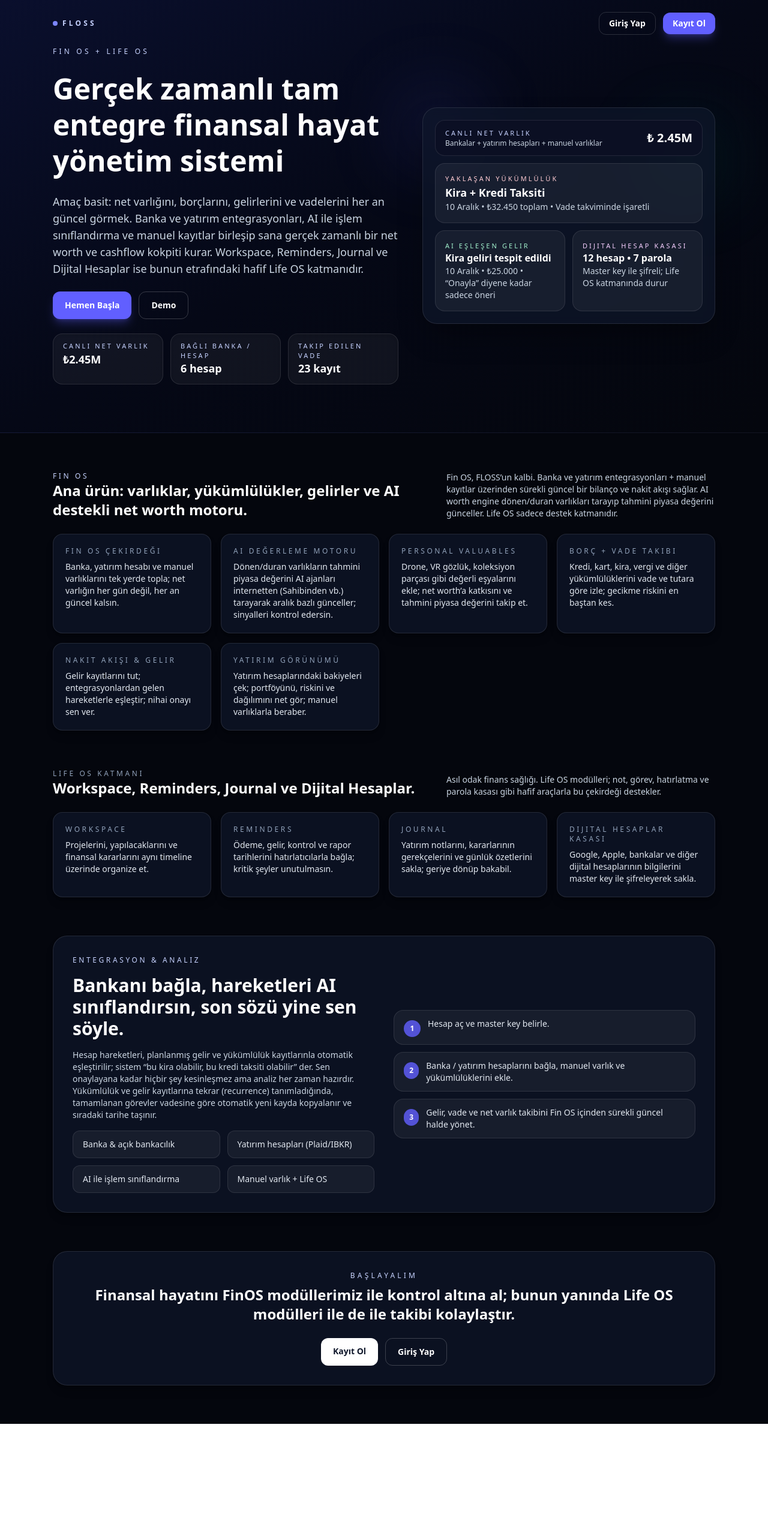
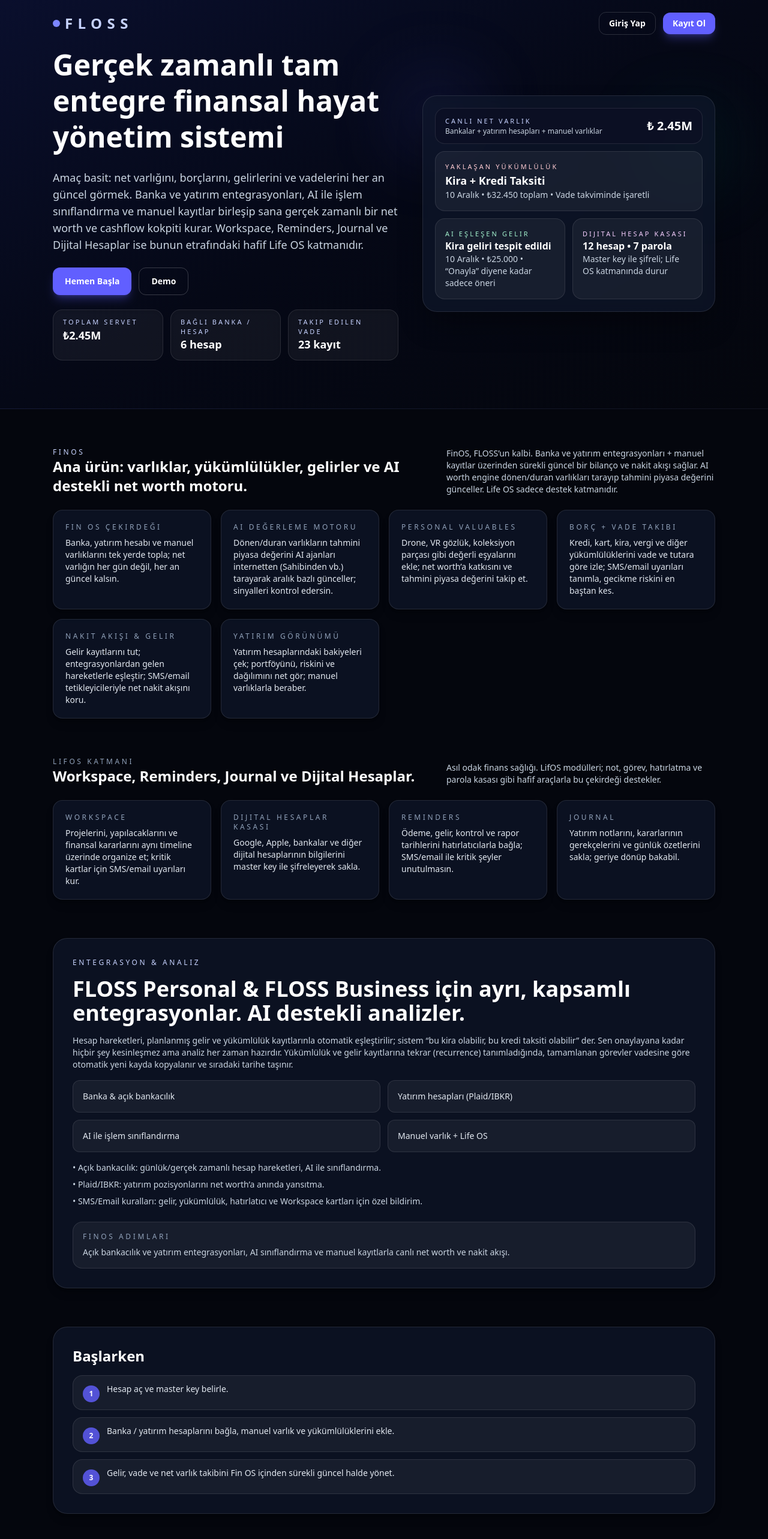
Before and after one commit to aybrkm/foss, a Next.js app: page / in a window 1280 px wide. Shown: the top 2566 px of the page at 60% size. Before the commit the page ends 2374 px from the top, so only its background shows below. Built offline with nearby package versions, Linux system fonts and the light colour scheme; no server answers.

Commit message:
Remove FinOS/LifOS sublabel

```diff
--- a/src/app/page.tsx
+++ b/src/app/page.tsx
@@ -1,7 +1,7 @@
 import Link from "next/link";
 
 const stats = [
-  { label: "Canlı net varlık", value: "₺2.45M" },
+  { label: "Toplam Servet", value: "₺2.45M" },
   { label: "Bağlı banka / hesap", value: "6 hesap" },
   { label: "Takip edilen vade", value: "23 kayıt" },
 ];
@@ -21,11 +21,11 @@ const finPillars = [
   },
   {
     title: "Borç + vade takibi",
-    body: "Kredi, kart, kira, vergi ve diğer yükümlülüklerini vade ve tutara göre izle; gecikme riskini en baştan kes.",
+    body: "Kredi, kart, kira, vergi ve diğer yükümlülüklerini vade ve tutara göre izle; SMS/email uyarıları tanımla, gecikme riskini en baştan kes.",
   },
   {
     title: "Nakit akışı & gelir",
-    body: "Gelir kayıtlarını tut; entegrasyonlardan gelen hareketlerle eşleştir; nihai onayı sen ver.",
+    body: "Gelir kayıtlarını tut; entegrasyonlardan gelen hareketlerle eşleştir; SMS/email tetikleyicileriyle net nakit akışını koru.",
   },
   {
     title: "Yatırım görünümü",
@@ -36,19 +36,19 @@ const finPillars = [
 const lifePillars = [
   {
     title: "Workspace",
-    body: "Projelerini, yapılacaklarını ve finansal kararlarını aynı timeline üzerinde organize et.",
+    body: "Projelerini, yapılacaklarını ve finansal kararlarını aynı timeline üzerinde organize et; kritik kartlar için SMS/email uyarıları kur.",
+  },
+  {
+    title: "Dijital hesaplar kasası",
+    body: "Google, Apple, bankalar ve diğer dijital hesaplarının bilgilerini master key ile şifreleyerek sakla.",
   },
   {
     title: "Reminders",
-    body: "Ödeme, gelir, kontrol ve rapor tarihlerini hatırlatıcılarla bağla; kritik şeyler unutulmasın.",
+    body: "Ödeme, gelir, kontrol ve rapor tarihlerini hatırlatıcılarla bağla; SMS/email ile kritik şeyler unutulmasın.",
   },
   {
     title: "Journal",
     body: "Yatırım notlarını, kararlarının gerekçelerini ve günlük özetlerini sakla; geriye dönüp bakabil.",
-  },
-  {
-    title: "Dijital hesaplar kasası",
-    body: "Google, Apple, bankalar ve diğer dijital hesaplarının bilgilerini master key ile şifreleyerek sakla.",
   },
 ];
 
@@ -71,8 +71,8 @@ export default function Home() {
       {/* HEADER */}
       <header className="border-b border-white/5 bg-linear-to-br from-[#0a0f2d] via-[#050816] to-[#04060d]">
         <div className="mx-auto flex max-w-6xl items-center justify-between px-6 py-5">
-          <div className="flex items-center gap-2 text-xs font-semibold uppercase tracking-[0.35em] text-indigo-200">
-            <span className="h-2 w-2 rounded-full bg-indigo-400" />
+          <div className="flex items-center gap-2 text-xl font-semibold uppercase tracking-[0.35em] text-indigo-200 md:text-2xl">
+            <span className="h-3 w-3 rounded-full bg-indigo-400" />
             FLOSS
           </div>
 
@@ -95,10 +95,6 @@ export default function Home() {
         {/* HERO */}
         <div className="mx-auto flex max-w-6xl flex-col gap-10 px-6 pb-20 lg:flex-row lg:items-center">
           <div className="space-y-6 lg:max-w-xl">
-            <p className="text-xs uppercase tracking-[0.35em] text-indigo-200">
-              Fin OS + Life OS
-            </p>
-
             <h1 className="text-4xl font-semibold leading-tight text-white md:text-5xl">
               Gerçek zamanlı tam entegre finansal hayat yönetim sistemi
             </h1>
@@ -200,13 +196,13 @@ export default function Home() {
         <section className="space-y-6">
           <div className="flex flex-col gap-2 md:flex-row md:items-end md:justify-between">
             <div>
-              <p className="text-xs uppercase tracking-[0.3em] text-indigo-200">Fin OS</p>
+              <p className="text-xs uppercase tracking-[0.3em] text-indigo-200">FinOS</p>
               <h2 className="text-2xl font-semibold text-white">
                 Ana ürün: varlıklar, yükümlülükler, gelirler ve AI destekli net worth motoru.
               </h2>
             </div>
             <p className="max-w-md text-sm text-slate-300">
-              Fin OS, FLOSS’un kalbi. Banka ve yatırım entegrasyonları + manuel kayıtlar üzerinden
+              FinOS, FLOSS’un kalbi. Banka ve yatırım entegrasyonları + manuel kayıtlar üzerinden
               sürekli güncel bir bilanço ve nakit akışı sağlar. AI worth engine dönen/duran varlıkları tarayıp
               tahmini piyasa değerini günceller. Life OS sadece destek katmanıdır.
             </p>
@@ -229,13 +225,13 @@ export default function Home() {
         <section className="space-y-6">
           <div className="flex flex-col gap-2 md:flex-row md:items-end md:justify-between">
             <div>
-              <p className="text-xs uppercase tracking-[0.3em] text-slate-400">Life OS katmanı</p>
+              <p className="text-xs uppercase tracking-[0.3em] text-slate-400">LifOS katmanı</p>
               <h2 className="text-2xl font-semibold text-white">
                 Workspace, Reminders, Journal ve Dijital Hesaplar.
               </h2>
             </div>
             <p className="max-w-md text-sm text-slate-300">
-              Asıl odak finans sağlığı. Life OS modülleri; not, görev, hatırlatma ve parola kasası
+              Asıl odak finans sağlığı. LifOS modülleri; not, görev, hatırlatma ve parola kasası
               gibi hafif araçlarla bu çekirdeği destekler.
             </p>
           </div>
@@ -255,12 +251,12 @@ export default function Home() {
 
         {/* INTEGRATIONS + FLOW */}
         <section className="rounded-3xl border border-white/10 bg-slate-900/70 p-8 shadow-lg shadow-black/20">
-          <div className="grid gap-8 lg:grid-cols-2 lg:items-center">
+          <div className="space-y-6">
             <div className="space-y-4">
               <p className="text-xs uppercase tracking-[0.3em] text-indigo-200">Entegrasyon & analiz</p>
 
-              <h2 className="text-3xl font-semibold text-white">
-                Bankanı bağla, hareketleri AI sınıflandırsın, son sözü yine sen söyle.
+              <h2 className="text-4xl font-semibold text-white">
+                FLOSS Personal & FLOSS Business için ayrı, kapsamlı entegrasyonlar. AI destekli analizler.
               </h2>
 
               <p className="text-sm text-slate-300">
@@ -274,16 +270,32 @@ export default function Home() {
                 {integrations.map((i) => (
                   <div
                     key={i}
-                    className="rounded-xl border border-white/10 bg-white/5 px-4 py-3 text-sm text-slate-200"
+                    className="rounded-xl border border-white/10 bg-white/5 px-4 py-4 text-sm text-slate-200"
                   >
                     {i}
                   </div>
                 ))}
               </div>
+              <ul className="grid gap-2 text-sm text-slate-300">
+                <li>• Açık bankacılık: günlük/gerçek zamanlı hesap hareketleri, AI ile sınıflandırma.</li>
+                <li>• Plaid/IBKR: yatırım pozisyonlarını net worth’a anında yansıtma.</li>
+                <li>• SMS/Email kuralları: gelir, yükümlülük, hatırlatıcı ve Workspace kartları için özel bildirim.</li>
+              </ul>
             </div>
 
-            <div>
-              <ol className="space-y-3 text-sm text-slate-200">
+            <div className="space-y-2 rounded-2xl border border-white/10 bg-white/5 p-4">
+              <p className="text-xs uppercase tracking-[0.3em] text-slate-400">FinOS adımları</p>
+              <p className="text-sm text-slate-300">
+                Açık bankacılık ve yatırım entegrasyonları, AI sınıflandırma ve manuel kayıtlarla canlı net worth ve nakit akışı.
+              </p>
+            </div>
+          </div>
+        </section>
+
+        {/* Steps */}
+        <section className="rounded-3xl border border-white/10 bg-slate-900/70 p-8 shadow-lg shadow-black/20">
+          <h3 className="text-2xl font-semibold text-white">Başlarken</h3>
+          <ol className="mt-4 space-y-3 text-sm text-slate-200">
             {steps.map((s, idx) => (
               <li
                 key={s}
@@ -296,8 +308,6 @@ export default function Home() {
               </li>
             ))}
           </ol>
-            </div>
-          </div>
         </section>
 
         {/* CTA */}
```
Lines whose indentation alone changed are shown as unchanged.
